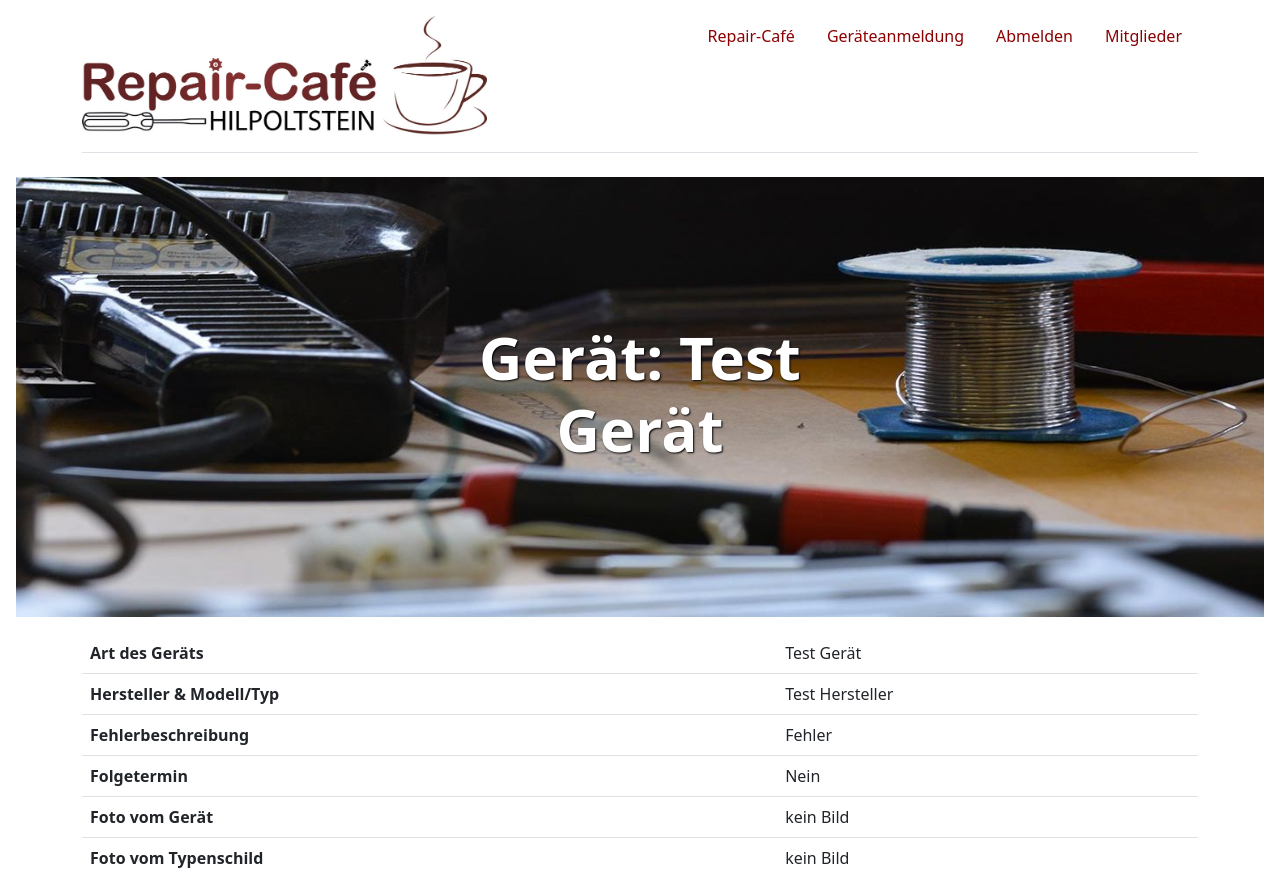
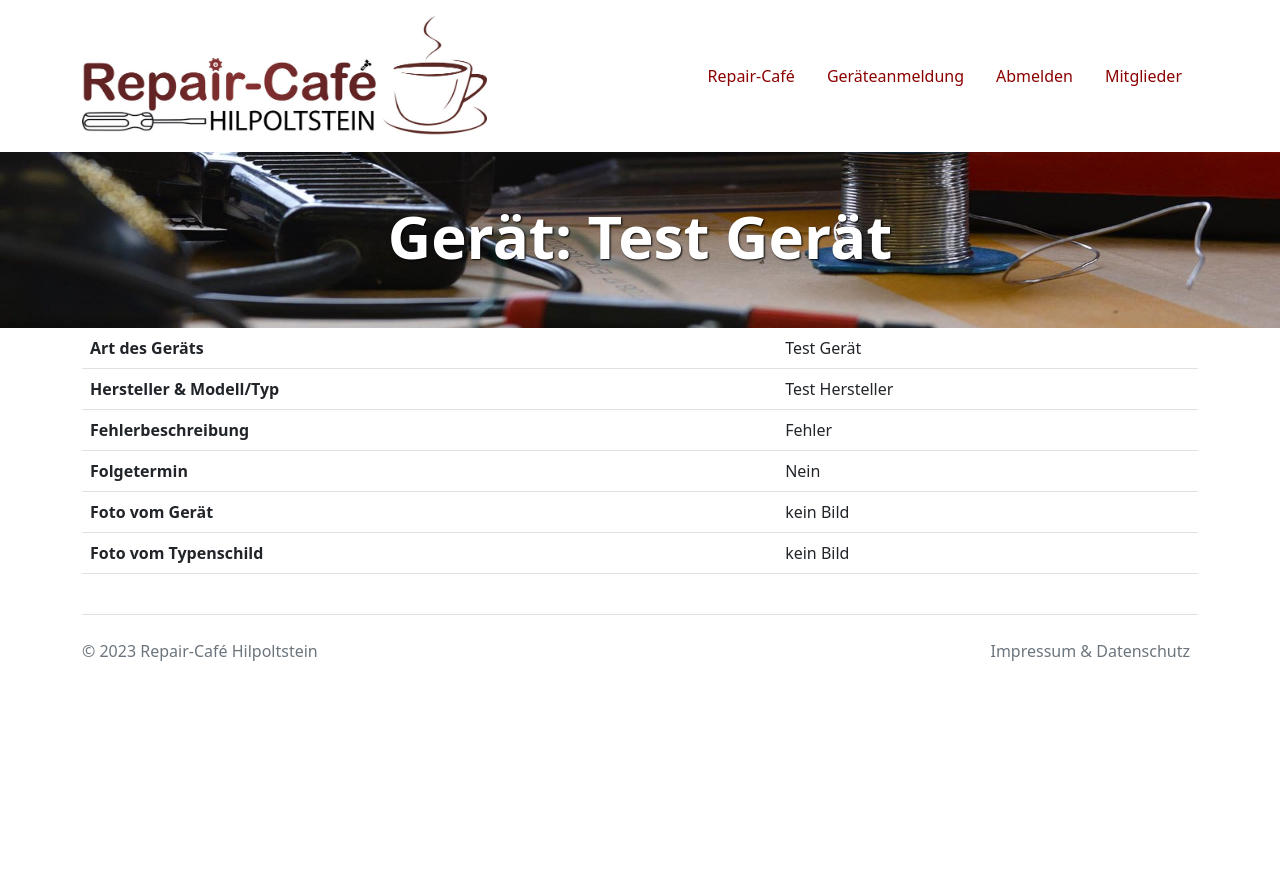
Before and after one commit to makes-hacks-hip/RepApp, a Django app: page /device/5f3d413409ca9c90c99540fd5677cc1147156f100d7bd29d3a1c1940e5f2c6ac/ in a window 1280 px wide. Shown: the top 878 px of the page. After the commit the page ends 661 px from the top, so only its background shows below. Run offline with Django 4.2, Linux system fonts and the light colour scheme; a user stored in the database is signed in; data comes from the database, SQL or seed files in the repository; data that the repository does not hold is empty; some libraries are stand-ins or nearby versions.

Commit message:
Update base.html
changed bootstrap classes in nav & header-background-image

```diff
--- a/rc_hip/repapp/templates/repapp/base.html
+++ b/rc_hip/repapp/templates/repapp/base.html
@@ -19,8 +19,8 @@
     {% endblock head %}
   </head>
   <body>
-    <div class="container pet">
-      <header class="d-flex flex-wrap justify-content-center py-3 mb-4 border-bottom">
+    <div class="container">
+      <header class="d-flex flex-wrap justify-content-center py-3">
         <a href="{% url 'index' %}"
            class="d-flex align-items-center mb-3 mb-md-0 me-md-auto text-dark text-decoration-none">
           <img src="{% static 'repapp/images/logo.jpg' %}"
@@ -28,7 +28,7 @@
                width="405px"
                alt="Repair-Café Logo">
         </a>
-        <ul class="nav nav-pills">
+        <ul class="nav nav-pills align-items-center">
           <li class="nav-item">
             <a href="https://www.repaircafe-hilpoltstein.de/" class="nav-link">Repair-Café</a>
           </li>
@@ -50,11 +50,12 @@
         </ul>
       </header>
     </div>
-    <div class="position-relative overflow-hidden p-3 p-md-5 m-md-3 text-center"
+    <div class="position-relative overflow-hidden p-3 mx-auto p-md-5 text-center"
          style="background-image: url({% static 'repapp/images/header_background.jpg' %});
                 background-repeat: no-repeat;
-                background-size: auto 100%;
-                background-position: center">
+                background-size: cover;
+                background-position: center;
+                max-width:1920px;>
       <div class="col-md-5 p-lg-5 mx-auto my-5">
         <h1 class="display-4 font-weight-normal"
             style="font-size: 60px;
```
